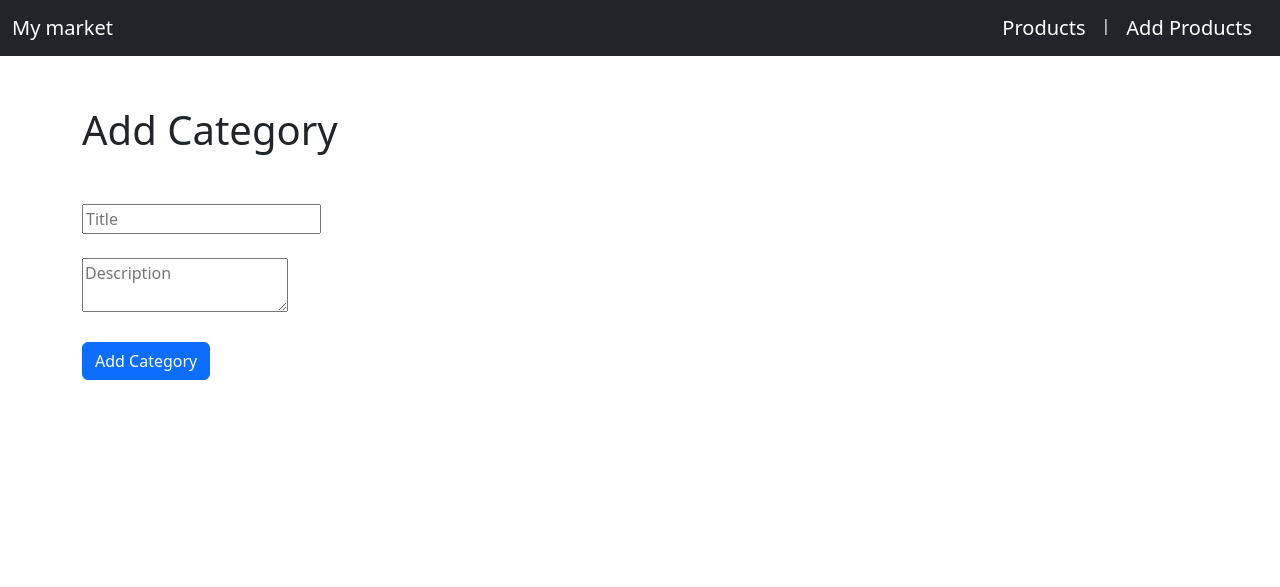
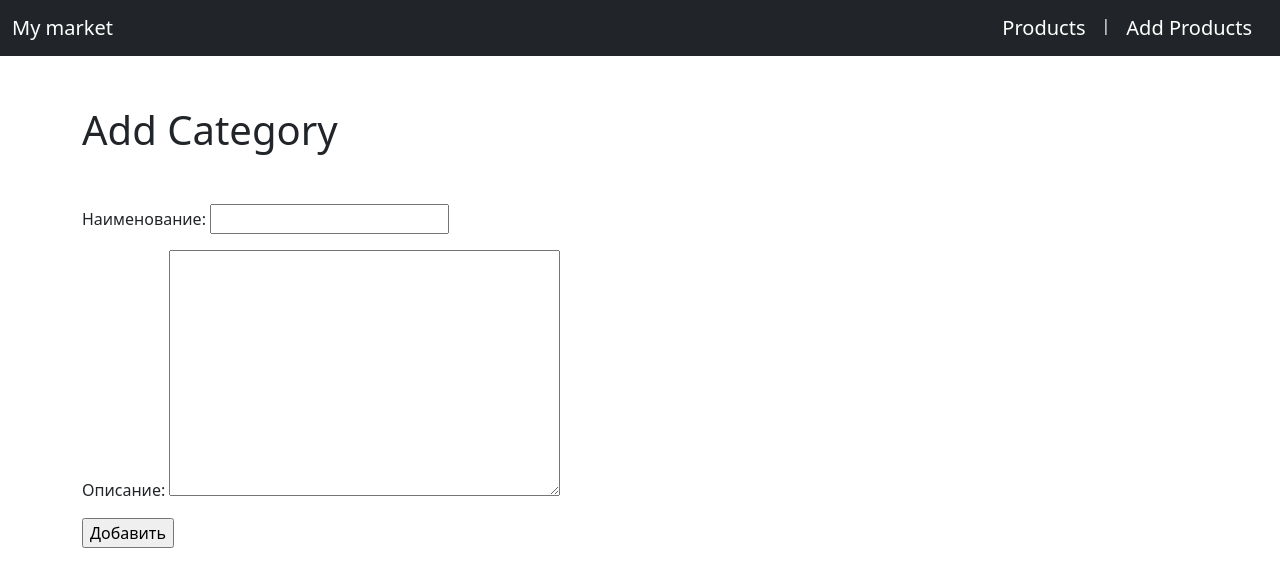
Before and after one commit to dadya12/AtFirst_lab54, a Django app: page /categories/add/ in a window 1280 px wide. Shown: the top 587 px of the page. Run offline with Django 5.2, Linux system fonts and the light colour scheme.

Commit message:
Реализовал частичный шаблон для создания продукта и категории так же добавил поле остатка, создал формы

```diff
--- /dev/null
+++ b/webapp/forms.py
@@ -0,0 +1,16 @@
+from webapp.models import Product, Category
+from django import forms
+
+
+class ProductForm(forms.ModelForm):
+    remaining_quantity = forms.IntegerField(min_value=0)
+
+    class Meta:
+        model = Product
+        fields = '__all__'
+
+
+class CategoryForm(forms.ModelForm):
+    class Meta:
+        model = Category
+        fields = '__all__'
--- a/webapp/models.py
+++ b/webapp/models.py
@@ -15,5 +15,5 @@ class Product(models.Model):
     add_date = models.DateTimeField(auto_now_add=True, verbose_name='Дата добавления')
     category = models.ForeignKey('webapp.Category', on_delete=models.CASCADE, verbose_name='Категория',
                                  related_name='cat', null=True)
-    cost = models.DecimalField(verbose_name='Стоимость', max_digits=10, decimal_places=2)
+    cost = models.DecimalField(verbose_name='Стоимость', max_digits=7, decimal_places=2)
     imagine = models.CharField(verbose_name='Изображение', max_length=500)
--- a/webapp/templates/category_add_view.html
+++ b/webapp/templates/category_add_view.html
@@ -5,19 +5,12 @@
 {% block navbar %}
     <a class="navbar-brand" href="{% url 'home' %}">Products</a>
     <span style="color: white; margin-top: 5px; margin-right: 16px">|</span>
-    <a class="navbar-brand" href="">Add Products</a>
+    <a class="navbar-brand" href="{% url 'add_product' %}">Add Products</a>
 {% endblock %}
 
 {% block content_2 %}
     <h1 style="margin-top: 50px; margin-bottom: 50px">Add Category</h1>
     <form method="post" action="{% url 'add_category' %}">
-    {% csrf_token %}
-    <input type="text" name="title" placeholder="Title" required>
-    <br>
-    <br>
-    <textarea name="description" placeholder="Description"></textarea>
-    <br>
-    <br>
-    <button type="submit" class="btn btn-primary">Add Category</button>
-</form>
+        {% include 'partial/product_form.html' with value_submit='Добавить' %}
+    </form>
 {% endblock %}
--- /dev/null
+++ b/webapp/templates/partial/product_form.html
@@ -0,0 +1,3 @@
+{% csrf_token %}
+{{ form.as_p }}
+<input type="submit" value="{{ value_submit }}">
--- a/webapp/urls.py
+++ b/webapp/urls.py
@@ -6,5 +6,5 @@ urlpatterns = [
     path('products/', home, name='home_oke'),
     path('products/<int:pk>/', detail, name='detail'),
     path('categories/add/', add_category, name='add_category'),
-    path('/products/add,', add_product, name='add_product'),
+    path('/products/add/', add_product, name='add_product'),
 ]
--- a/webapp/views.py
+++ b/webapp/views.py
@@ -1,5 +1,6 @@
 from django.shortcuts import render, get_object_or_404, redirect
 from webapp.models import Category, Product
+from webapp.forms import ProductForm, CategoryForm
 
 
 def home(request):
@@ -14,25 +15,37 @@ def detail(request, *args, pk, **kwargs):
 
 def add_category(request):
     if request.method == 'GET':
-        return render(request, 'category_add_view.html')
+        form = CategoryForm()
+        return render(request, 'category_add_view.html', {'form': form})
     elif request.method == "POST":
-        category = Category.objects.create(
-            title=request.POST.get('title'),
-            description=request.POST.get('description'),
-        )
-        return redirect('home')
+        form = CategoryForm(request.POST)
+        if form.is_valid():
+            Category.objects.create(
+                title=form.cleaned_data.get('title'),
+                description=form.cleaned_data.get('description'),
+            )
+            return redirect('home')
+        else:
+            return render(request, 'category_add_view.html', {'form': form})
 
 
 def add_product(request):
     if request.method == 'GET':
+        form = ProductForm()
         category = Category.objects.all()
-        return render(request, 'product_add_view.html', {'category': category})
+        return render(request, 'product_add_view.html', {'form': form, 'category': category})
     elif request.method == "POST":
-        Product.objects.create(
-            title=request.POST.get('title'),
-            description=request.POST.get('description'),
-            cost=request.POST.get('cost'),
-            category_id=request.POST.get('category_id'),
-            imagine=request.POST.get('imagine'),
-        )
-        return redirect('home')
+        form = ProductForm(request.POST)
+        if form.is_valid():
+            category_id = form.cleaned_data.get('category').id
+            category = Category.objects.get(id=category_id)
+            Product.objects.create(
+                title=form.cleaned_data.get('title'),
+                description=form.cleaned_data.get('description'),
+                cost=form.cleaned_data.get('cost'),
+                category=category,
+                imagine=form.cleaned_data.get('imagine'),
+            )
+            return redirect('home')
+        else:
+            return render(request, 'product_add_view.html', {'form': form})
```
Also changed, not shown: webapp/templates/product_add_view.html (+1 -21 lines), webapp/migrations/0002_alter_product_cost.py (added).
